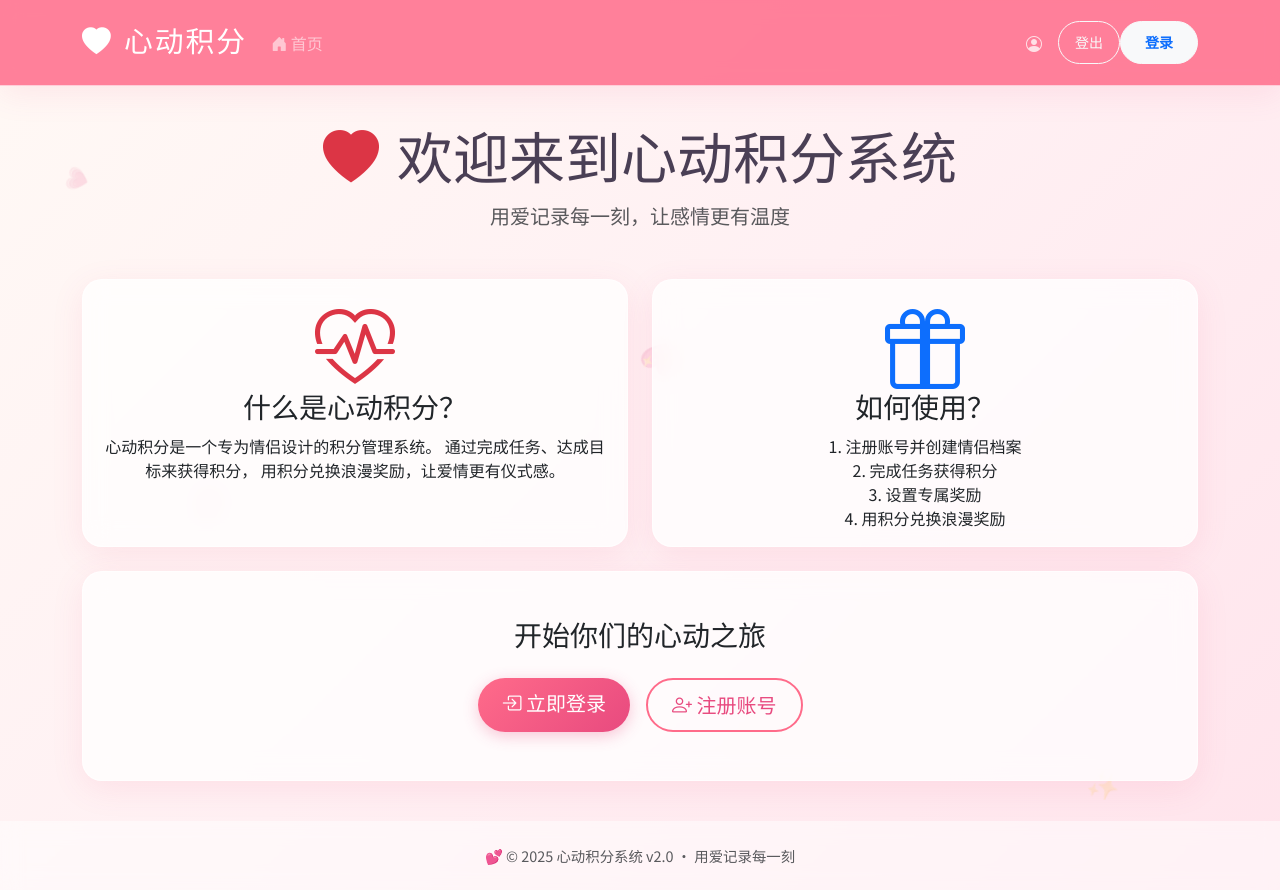
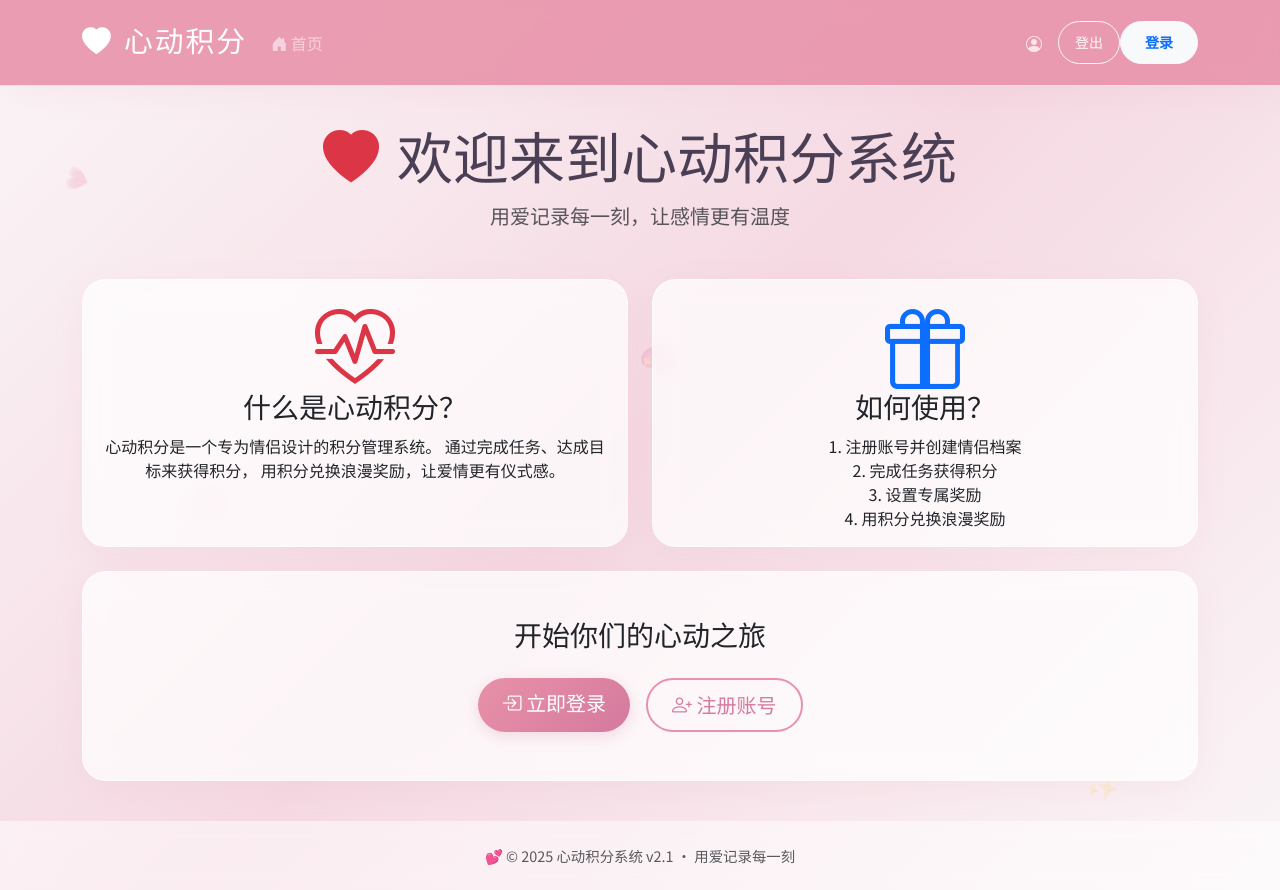
Before and after one commit to f22363712-dotcom/Heart-Rythm, a Flask app: page / in a window 1280 px wide. Run offline with Flask 3, Linux system fonts and the light colour scheme; some web fonts are replaced.

Commit message:
feat(stage1): 升级颜色系统为玫瑰腮红色系
- 从艳俗的粉红(#ff6b8a)升级为优雅的玫瑰腮红(#e891a9)
- 优化背景渐变为更柔和的腮红质感
- 更新所有组件使用新色系变量
- 提升整体视觉高级感和温润感

```diff
--- a/frontend/templates/base_new.html
+++ b/frontend/templates/base_new.html
@@ -11,21 +11,28 @@
     <link rel="stylesheet" href="https://cdn.jsdelivr.net/npm/bootstrap-icons@1.11.0/font/bootstrap-icons.css">
 
     <style>
-        /* ==================== 移植：原版核心变量 ==================== */
+        /* ==================== 玫瑰腮红主题变量 ==================== */
         :root {
-            /* 颜色提取自原版 */
-            --primary-pink: #ff6b8a;
-            --primary-rose: #e84a7f;
-            --accent-coral: #ff8a80;
-            --bg-cream: #fff9f5; /* 暖白背景 */
-            --bg-gradient: linear-gradient(135deg, #fff9f5 0%, #fff0f3 50%, #ffe4ec 100%);
+            /* 主色：优雅的玫瑰腮红色系 */
+            --rose-blush: #e891a9;        /* 柔和的玫瑰粉 */
+            --rose-mauve: #d47a9e;        /* 深紫调玫瑰 */
+            --rose-dawn: #f4b6c2;         /* 晨曦玫瑰（最浅） */
+            --rose-deep: #c96a8a;         /* 深玫瑰紫 */
+
+            /* 强调色：保留但调整 */
+            --coral-blush: #ff9fb3;       /* 珊瑚粉 */
+            --accent-warm: #ffb3c1;       /* 温暖杏桃粉 */
+
+            /* 背景渐变：更柔和的腮红质感 */
+            --bg-cream: #faf5f7;          /* 淡淡的粉白 */
+            --bg-gradient: linear-gradient(135deg, #faf5f7 0%, #f8e8ed 25%, #f5d9e3 50%, #f8e8ed 75%, #faf5f7 100%);
 
             /* 玻璃质感变量 */
-            --card-bg: rgba(255, 255, 255, 0.75); /*稍微透明一点*/
-            --glass-border: 1px solid rgba(255, 255, 255, 0.6);
-            --shadow-soft: 0 8px 32px rgba(232, 74, 127, 0.1);
-            --shadow-hover: 0 12px 40px rgba(232, 74, 127, 0.2);
-            --radius-large: 20px;
+            --card-bg: rgba(255, 255, 255, 0.72); /* 稍微更透明一点 */
+            --glass-border: 1px solid rgba(255, 255, 255, 0.7);
+            --shadow-soft: 0 8px 32px rgba(212, 122, 158, 0.08); /* 更柔和的阴影 */
+            --shadow-hover: 0 12px 40px rgba(212, 122, 158, 0.15);
+            --radius-large: 24px;
             --radius-pill: 50px;
         }
 
@@ -55,7 +62,7 @@
             font-size: 24px;
             opacity: 0.15;
             animation: float-up 15s infinite ease-in-out;
-            color: var(--primary-pink);
+            color: var(--rose-blush);
         }
         .heart:nth-child(1) { left: 5%; animation-delay: 0s; font-size: 20px; }
         .heart:nth-child(2) { left: 15%; animation-delay: 2s; font-size: 28px; }
@@ -73,7 +80,7 @@
 
         /* 1. 导航栏：改为半透明玻璃态 */
         .navbar {
-            background: rgba(255, 107, 138, 0.85) !important; /* 主粉色半透明 */
+            background: rgba(232, 145, 169, 0.88) !important; /* 玫瑰腮红半透明 */
             backdrop-filter: blur(10px);
             box-shadow: var(--shadow-soft);
             padding: 1rem 0;
@@ -121,12 +128,12 @@
             transition: all 0.3s;
         }
         .btn-primary {
-            background: linear-gradient(135deg, #ff6b8a 0%, #e84a7f 100%);
+            background: linear-gradient(135deg, var(--rose-blush) 0%, var(--rose-mauve) 100%);
             border: none;
-            box-shadow: 0 4px 15px rgba(232, 74, 127, 0.3);
+            box-shadow: 0 4px 15px rgba(212, 122, 158, 0.25);
         }
         .btn-primary:hover {
-            background: linear-gradient(135deg, #e84a7f 0%, #d63384 100%);
+            background: linear-gradient(135deg, var(--rose-mauve) 0%, var(--rose-deep) 100%);
             transform: translateY(-2px);
         }
         .btn-success {
@@ -162,13 +169,13 @@
             transform: translateY(-2px);
         }
         .btn-outline-primary {
-            color: var(--primary-rose);
-            border-color: var(--primary-pink);
+            color: var(--rose-mauve);
+            border-color: var(--rose-blush);
             border-width: 2px;
         }
         .btn-outline-primary:hover {
-            background: var(--primary-pink);
-            border-color: var(--primary-pink);
+            background: var(--rose-blush);
+            border-color: var(--rose-blush);
             color: white;
         }
         .btn-outline-danger {
@@ -184,8 +191,8 @@
             transition: all 0.3s;
         }
         .form-control:focus, .form-select:focus {
-            border-color: var(--primary-pink);
-            box-shadow: 0 0 0 4px rgba(255, 107, 138, 0.15);
+            border-color: var(--rose-blush);
+            box-shadow: 0 0 0 4px rgba(232, 145, 169, 0.12);
             background: rgba(255,255,255,1);
         }
 
@@ -281,20 +288,20 @@
             transition: all 0.3s;
         }
         .nav-tabs .nav-link:hover {
-            background: rgba(255, 107, 138, 0.1);
-            color: var(--primary-rose);
+            background: rgba(232, 145, 169, 0.1);
+            color: var(--rose-mauve);
         }
         .nav-tabs .nav-link.active {
             background: var(--card-bg);
             backdrop-filter: blur(12px);
-            color: var(--primary-rose);
+            color: var(--rose-mauve);
             font-weight: 600;
-            border-bottom: 3px solid var(--primary-pink);
+            border-bottom: 3px solid var(--rose-blush);
         }
 
         /* 12. 加载动画 */
         .spinner-border {
-            color: var(--primary-pink);
+            color: var(--rose-blush);
         }
 
         /* 13. 页脚 */
@@ -362,8 +369,8 @@
     <footer class="text-center py-4 mt-auto">
         <div class="container">
             <p class="text-muted mb-0" style="font-size: 0.9rem;">
-                <span style="color: var(--primary-pink)">💕</span>
-                © 2025 心动积分系统 v2.0 · 用爱记录每一刻
+                <span style="color: var(--rose-blush)">💕</span>
+                © 2025 心动积分系统 v2.1 · 用爱记录每一刻
             </p>
         </div>
     </footer>
--- a/frontend/templates/index_new.html
+++ b/frontend/templates/index_new.html
@@ -71,7 +71,7 @@
 <div id="userView" style="display: none;">
     <div class="row mb-4">
         <div class="col-12">
-            <div class="card bg-gradient text-white" style="background: linear-gradient(135deg, #ff6b8a 0%, #e84a7f 100%);">
+            <div class="card bg-gradient text-white" style="background: linear-gradient(135deg, var(--rose-blush) 0%, var(--rose-mauve) 100%);">
                 <div class="card-body">
                     <h3 class="card-title">
                         <i class="bi bi-heart-fill"></i>
```
